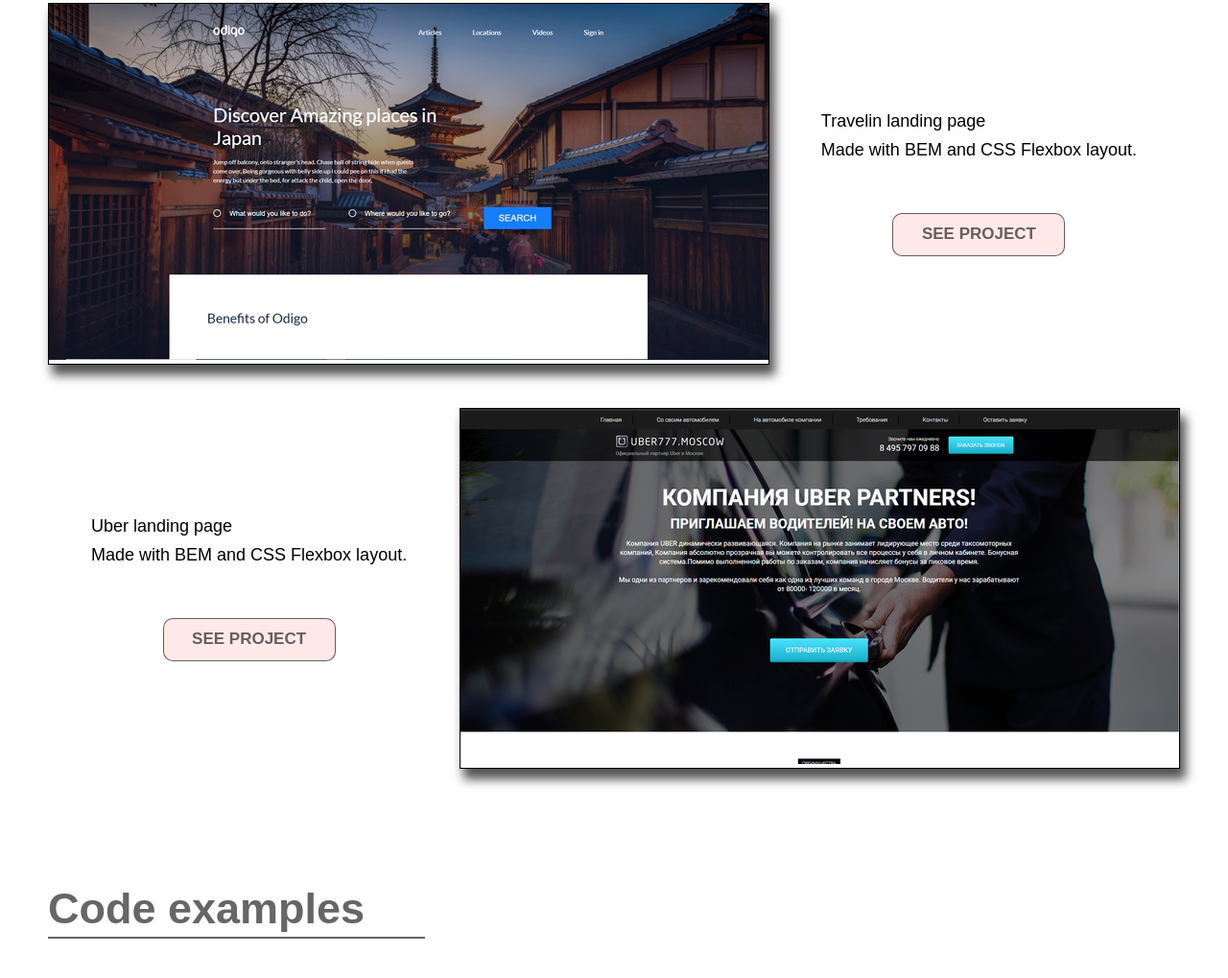
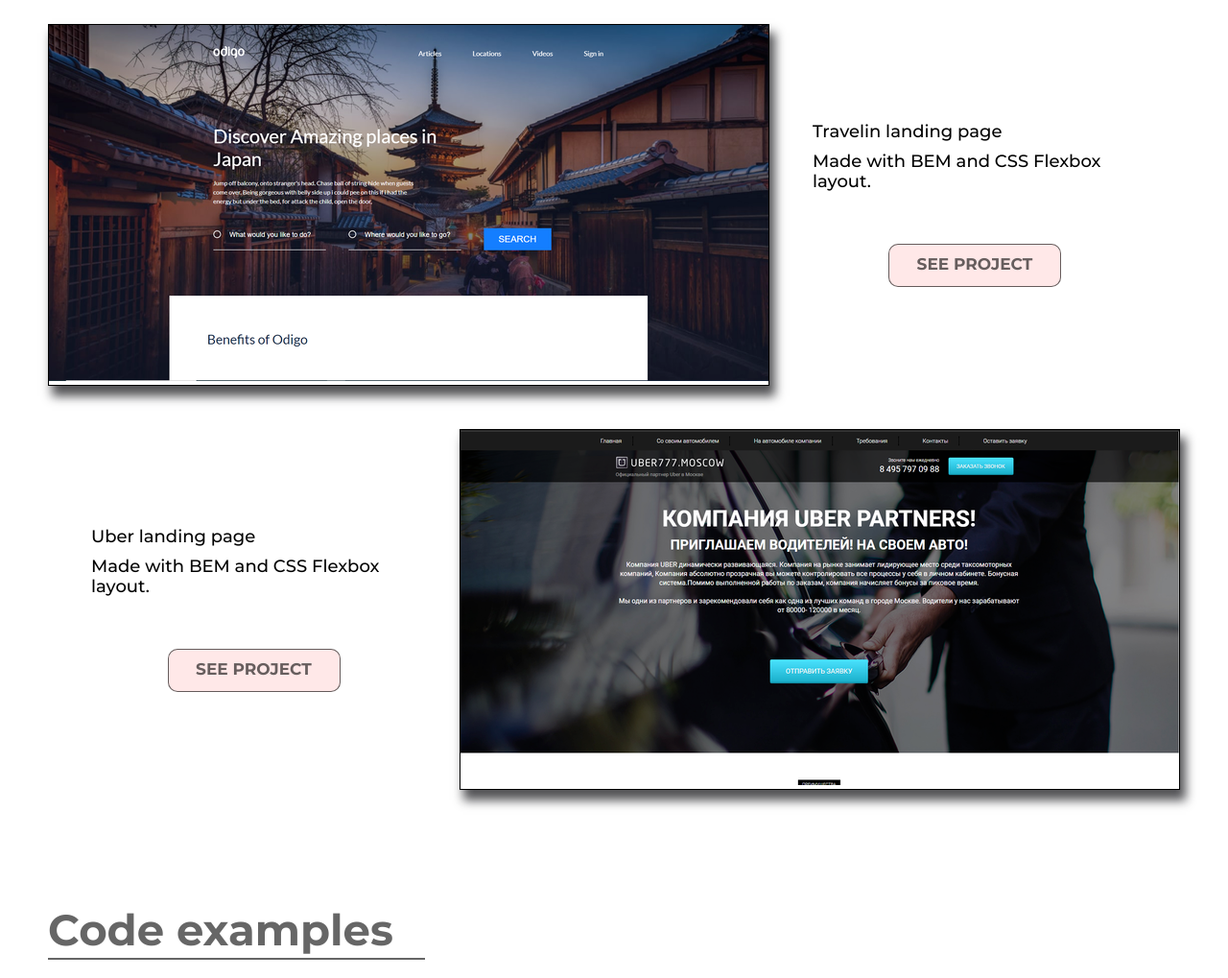
Before and after one commit to ElenaKostenich/cv, a plain HTML site: page index.html in a window 1280 px wide. Shown: the part 1147-2166 px from the top of the page at 96% size. Drawn offline with Linux system fonts and the light colour scheme.

Commit message:
fix: add fonts in projeckt

```diff
--- a/css/fonts.css
+++ b/css/fonts.css
@@ -1,15 +1,15 @@
 @font-face {
-    font-family: "Roboto";
+    font-family: "Montserrat";
     src: url("../assets/fonts/Montserrat-Light.ttf");
     font-weight: 300;
 }
 @font-face {
-    font-family: "Roboto";
+    font-family: "Montserrat";
     src: url("../assets/fonts/Montserrat-Medium.ttf");
     font-weight: 500;
 }
 @font-face {
-    font-family: "Roboto";
+    font-family: "Montserrat";
     src: url("../assets/fonts/Montserrat-Bold.ttf");
     font-weight: 700;
 }
```
